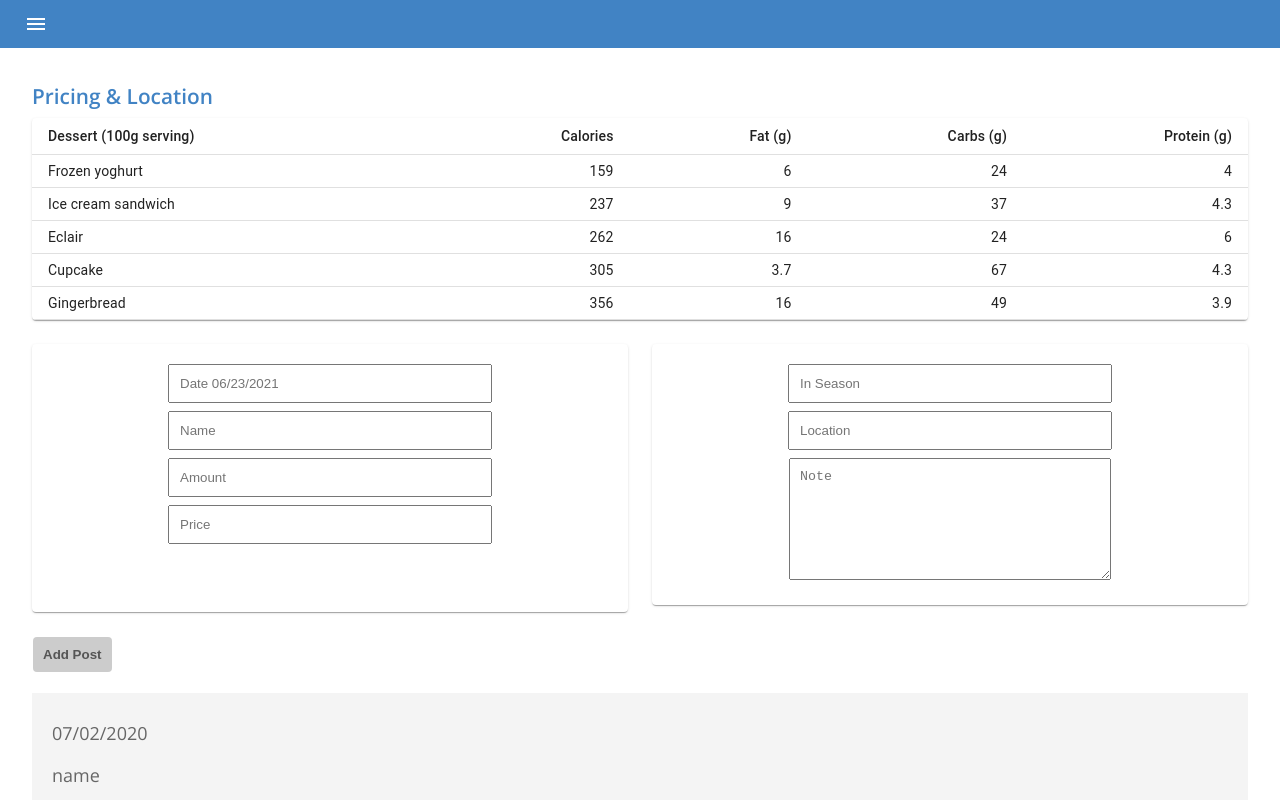
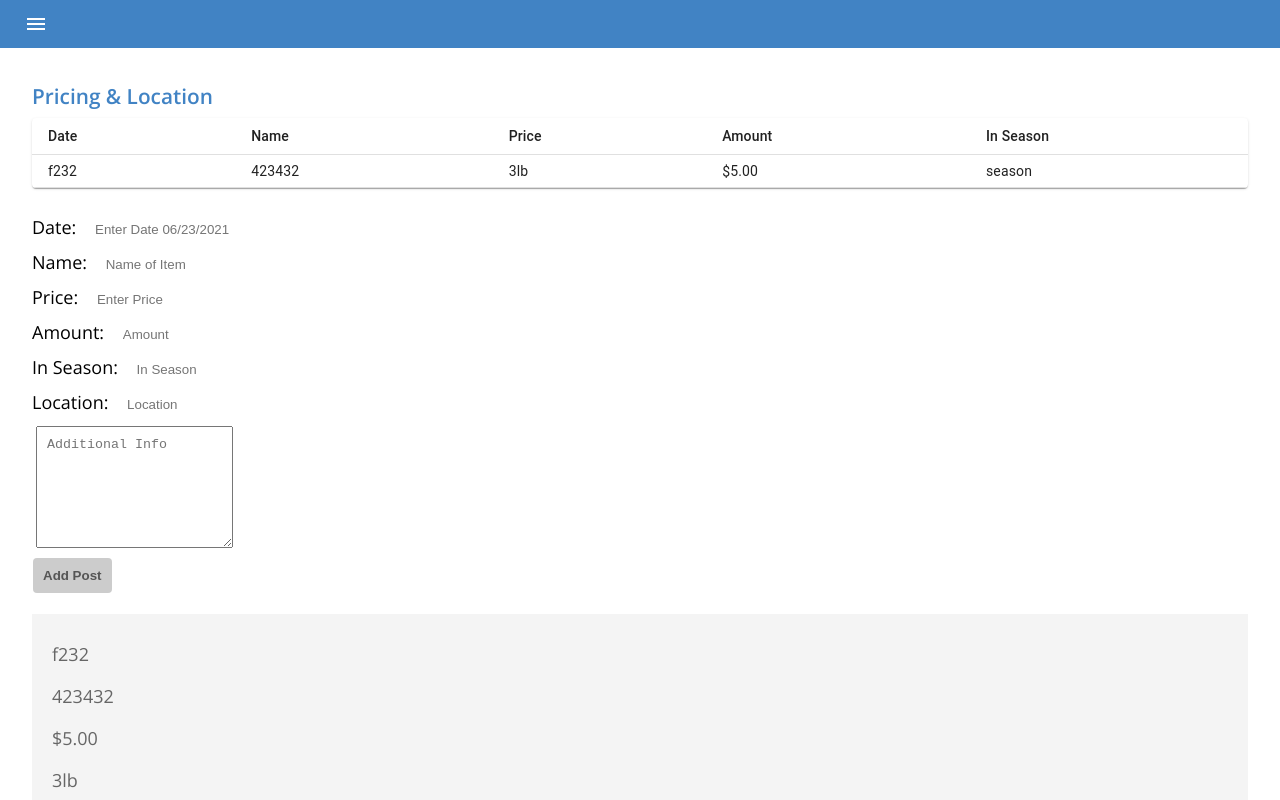
Before and after one commit to thraddash/food2, a React (Create React App) app: page /pricing in a window 1280 px wide. Built offline with nearby package versions, Linux system fonts and the light colour scheme.

Commit message:
mod pricing display

```diff
--- a/src/pages/Pricing.js
+++ b/src/pages/Pricing.js
@@ -12,6 +12,13 @@ import TableHead from '@material-ui/core/TableHead';
 import TableRow from '@material-ui/core/TableRow';
 import Paper from '@material-ui/core/Paper';
 import Grid from '@material-ui/core/Grid';
+import PropTypes from 'prop-types';
+import Box from '@material-ui/core/Box';
+import Collapse from '@material-ui/core/Collapse';
+import IconButton from '@material-ui/core/IconButton';
+import Typography from '@material-ui/core/Typography';
+import KeyboardArrowDownIcon from '@material-ui/icons/KeyboardArrowDown';
+import KeyboardArrowUpIcon from '@material-ui/icons/KeyboardArrowUp';
 
 const useStyles = makeStyles((theme) => ({
   root: {
@@ -229,23 +236,21 @@ function Pricing() {
           <Table className={classes.table} size="small" aria-label="a dense table">
             <TableHead>
               <TableRow>
-                <TableCell>Dessert (100g serving)</TableCell>
-                <TableCell align="right">Calories</TableCell>
-                <TableCell align="right">Fat&nbsp;(g)</TableCell>
-                <TableCell align="right">Carbs&nbsp;(g)</TableCell>
-                <TableCell align="right">Protein&nbsp;(g)</TableCell>
+                <TableCell>Date</TableCell>
+                <TableCell>Name</TableCell>
+                <TableCell>Price</TableCell>
+                <TableCell>Amount</TableCell>
+                <TableCell>In Season</TableCell>
               </TableRow>
             </TableHead>
             <TableBody>
-              {rows.map((row) => (
-                <TableRow key={row.name}>
-                  <TableCell component="th" scope="row">
-                    {row.name}
-                  </TableCell>
-                  <TableCell align="right">{row.calories}</TableCell>
-                  <TableCell align="right">{row.fat}</TableCell>
-                  <TableCell align="right">{row.carbs}</TableCell>
-                  <TableCell align="right">{row.protein}</TableCell>
+              {product.map((item) => (
+                <TableRow key={item.id}>
+                  <TableCell>{item.timestamp}</TableCell>
+                  <TableCell>{item.name}</TableCell>
+                  <TableCell>{item.price}</TableCell>
+                  <TableCell>{item.amount}</TableCell>
+                  <TableCell>{item.season}</TableCell>
                 </TableRow>
               ))}
             </TableBody>
@@ -253,61 +258,51 @@ function Pricing() {
         </TableContainer>
 
         <br />
-        <div className={classes.root}>
-          <Grid container spacing={3}>
-            <Grid item xs={6}>
-              <Paper className={classes.paper}>
-                <input placeholder={'Date ' + date}
+        Date: <input placeholder={'Enter Date ' + date}
           onChange={e => setTime(e.target.value)}
           value={time || ''}
-                  ref={timeRef}
+          ref={timeRef} style={{ width: 'auto', height: '7px', border: '0' }}
         />
 
-                <input placeholder="Name"
+        <br />
+        Name: <input placeholder="Name of Item"
           onChange={e => setName(e.target.value)}
           value={name || ''}
-                  ref={nameRef}
+          ref={nameRef} style={{ width: 'auto', height: '7px', border: '0' }}
         />
-
-                <input placeholder="Amount"
+        <br />
+        Price: <input placeholder="Enter Price"
+          onChange={e => setPrice(e.target.value)}
+          value={price || ''}
+          ref={priceRef} style={{ width: 'auto', height: '7px', border: '0' }}
+        />
+        <br />
+        Amount: <input placeholder="Amount"
           onChange={e => setAmount(e.target.value)}
           value={amount || ''}
-                  ref={amountRef}
-                />
-
-                <input placeholder="Price"
-                  onChange={e => setPrice(e.target.value)}
-                  value={price || ''}
-                  ref={priceRef}
+          ref={amountRef} style={{ width: 'auto', height: '7px', border: '0' }}
         />
         <br />
-                <br />
-                <br />
-              </Paper>
-            </Grid>
-            <Grid item xs={6}>
-              <Paper className={classes.paper}>
-                <input placeholder="In Season"
+        In Season: <input placeholder="In Season"
           onChange={e => setSeason(e.target.value)}
           value={season || ''}
-                  ref={seasonRef}
+          ref={seasonRef} style={{ width: 'auto', height: '7px', border: '0' }}
         />
-                <input placeholder="Location"
+        <br />
+        Location: <input placeholder="Location"
           onChange={e => setLocation(e.target.value)}
           value={location || ''}
-                  ref={locationRef}
+          ref={locationRef} style={{ width: 'auto', height: '7px', border: '0' }}
         />
-
+        <br />
          <textarea
-                  placeholder="Note"
+          placeholder="Additional Info"
           onChange={e => setNote(e.target.value)}
           value={note || ''}
-                  ref={noteRef}
+          ref={noteRef} style={{ width: 'auto' }}
         ></textarea>
-              </Paper>
-            </Grid>
-          </Grid>
-        </div>
+
+
 
         <br />
         <div style={{ display: "flex" }}>
@@ -320,12 +315,12 @@ function Pricing() {
           (
             <div>
               <h4>Update Post</h4>
-              <input placeholder={'Date ' + date}
+              Date: <input placeholder={'Date ' + date}
                 onChange={e => setUpdateTime(e.target.value)}
                 value={updateTime || ''}
               />
               <br />
-              <input placeholder="Name"
+              <input placeholder="Name of Item"
                 onChange={e => setUpdateName(e.target.value)}
                 value={updateName || ''}
               />
@@ -335,7 +330,7 @@ function Pricing() {
                 value={updateAmount || ''}
               />
               <br />
-              <input placeholder="Price"
+              <input placeholder="Pricing"
                 onChange={e => setUpdatePrice(e.target.value)}
                 value={updatePrice || ''}
               />
@@ -351,7 +346,7 @@ function Pricing() {
               />
               <br />
               <textarea
-                placeholder="Note"
+                placeholder="Additional Info"
                 onChange={e => setUpdateNote(e.target.value)}
                 value={updateNote || ''}
               ></textarea>
--- a/src/product.json
+++ b/src/product.json
@@ -1,12 +1,12 @@
 [
   {
-    "id": "79cb03c0-dbba-11eb-aeba-a533ee8a8f63",
-    "timestamp": "07/02/2020",
-    "name": "name",
-    "amount": "amount",
-    "price": "price",
+    "id": "3c87ca70-ddea-11eb-bc25-293e8db323c1",
+    "timestamp": "f232",
+    "name": "423432",
+    "amount": "$5.00",
+    "price": "3lb",
     "season": "season",
-    "location": "location",
-    "note": "notes"
+    "location": "432423",
+    "note": "2343242"
   }
 ]
```
Lines whose indentation alone changed are shown as unchanged.
